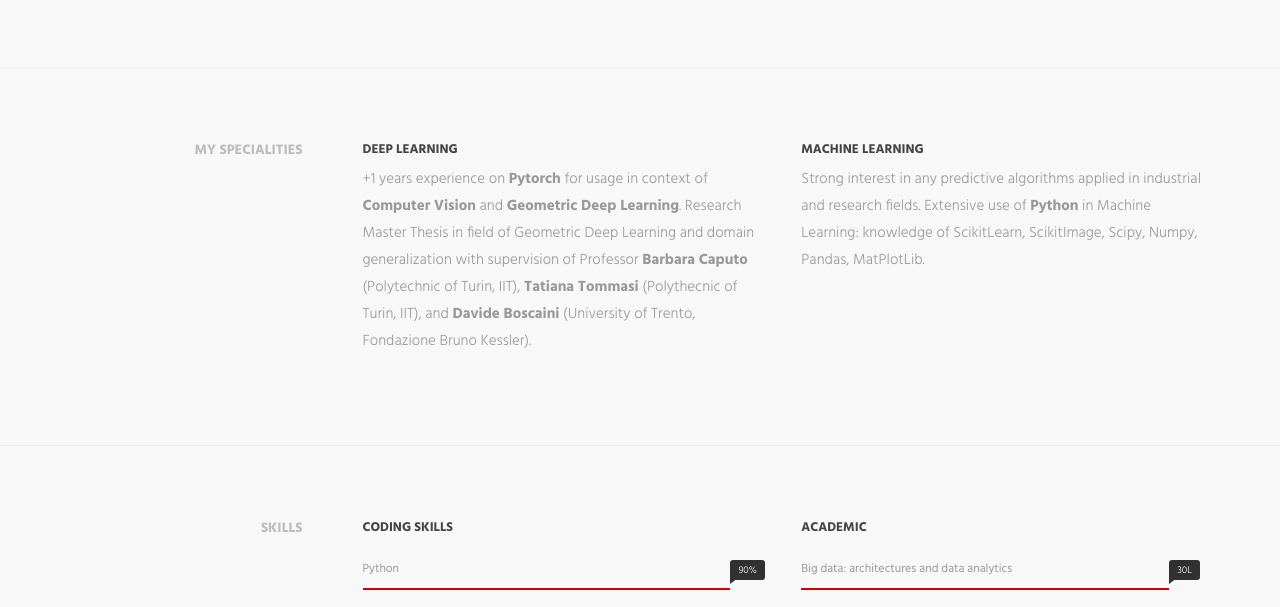
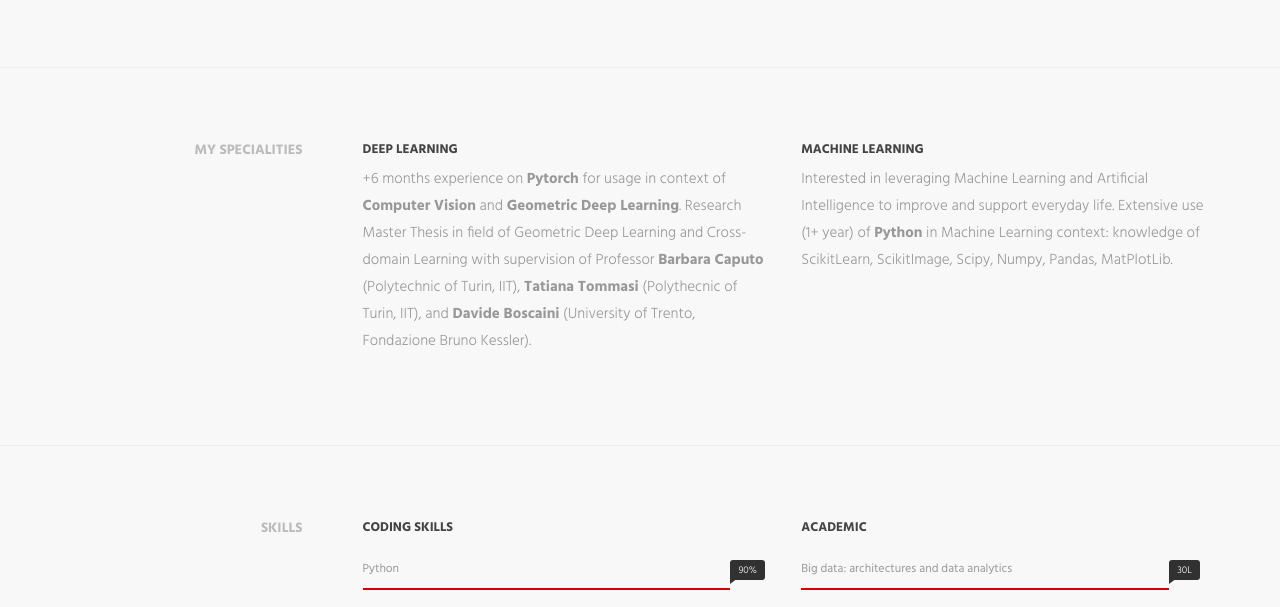
Before and after one commit to Pdipedro25/pdipedro25.github.io, a plain HTML site: page curriculum.html in a window 1280 px wide. Shown: the part 455-1062 px from the top of the page. Drawn offline with Linux system fonts and the light colour scheme.

Commit message:
Update curriculum.html

```diff
--- a/curriculum.html
+++ b/curriculum.html
@@ -193,7 +193,7 @@
                             <h3>Deep Learning</h3>
 
                             <p>
-                                +1 years experience on <b>Pytorch</b> for usage in context of <b>Computer Vision</b> and <b>Geometric Deep Learning</b>. Research Master Thesis in field of Geometric Deep Learning and domain generalization with supervision of Professor <b>Barbara Caputo</b> (Polytechnic of Turin, IIT), <b>Tatiana Tommasi</b>  (Polythecnic of Turin, IIT), and <b>Davide Boscaini</b>  (University of Trento, Fondazione Bruno Kessler).
+                                +6 months experience on <b>Pytorch</b> for usage in context of <b>Computer Vision</b> and <b>Geometric Deep Learning</b>. Research Master Thesis in field of Geometric Deep Learning and Cross-domain Learning with supervision of Professor <b>Barbara Caputo</b> (Polytechnic of Turin, IIT), <b>Tatiana Tommasi</b>  (Polythecnic of Turin, IIT), and <b>Davide Boscaini</b>  (University of Trento, Fondazione Bruno Kessler).
                             </p>
                         </div>
                     </div>
@@ -203,7 +203,8 @@
                             <h3>Machine Learning</h3>
 
                             <p>
-                                Strong interest in any predictive algorithms applied in industrial and research fields. Extensive use of <b>Python</b> in Machine Learning: knowledge of ScikitLearn, ScikitImage, Scipy, Numpy, Pandas, MatPlotLib.</p>
+                                Interested in leveraging Machine Learning and Artificial Intelligence to improve and support everyday life. Extensive use (1+ year) of <b>Python</b> in Machine Learning context: knowledge of ScikitLearn, ScikitImage, Scipy, Numpy, Pandas, MatPlotLib.
+								</p>
                         </div>
                     </div>
 
```
